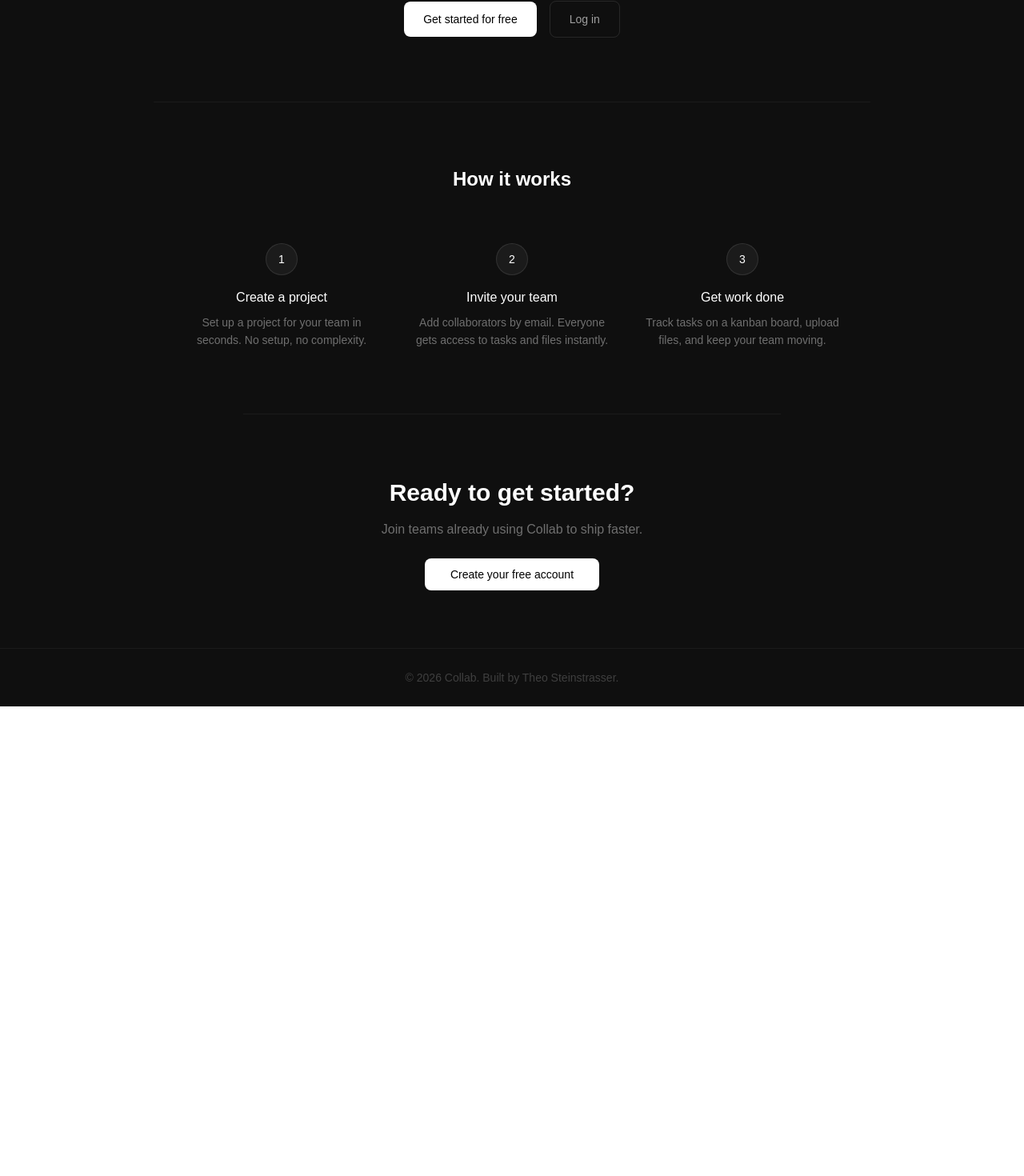
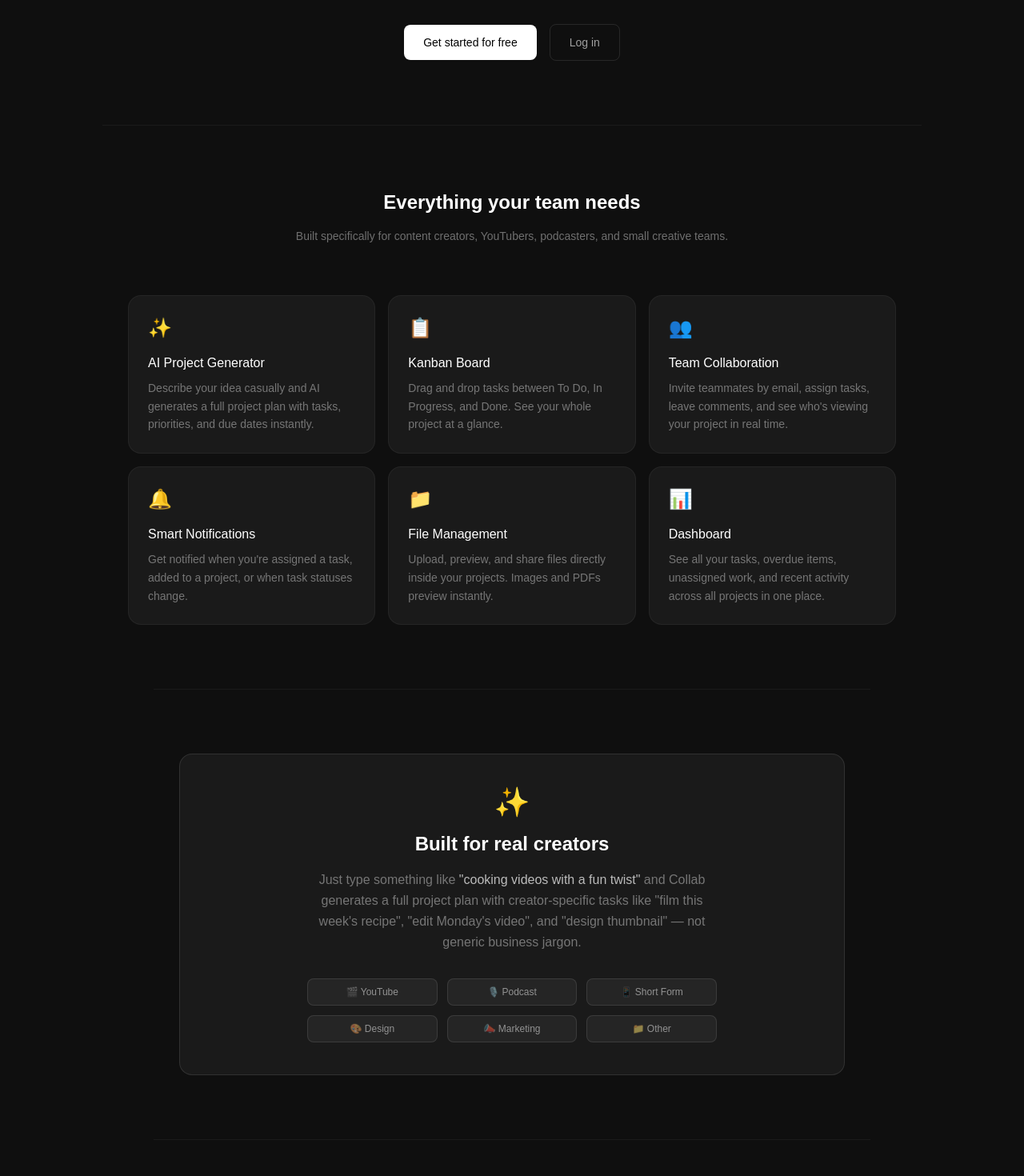
Before and after one commit to theothebest88434343/creator-collab-app, a Next.js app: page / in a window 1280 px wide. Shown: the part 507-1977 px from the top of the page at 80% size. Before the commit the page ends 1390 px from the top, so only its background shows below. Built offline with nearby package versions, Linux system fonts and the light colour scheme.

Commit message:
improve landing page

```diff
--- a/app/page.tsx
+++ b/app/page.tsx
@@ -12,7 +12,7 @@ export default function LandingPage() {
             Log in
           </Link>
           <Link href="/signup" className="rounded-lg bg-white text-black px-4 py-2 text-sm font-medium hover:bg-white/90 transition-colors">
-            Get started
+            Get started free
           </Link>
         </div>
       </nav>
@@ -20,14 +20,14 @@ export default function LandingPage() {
       {/* Hero */}
       <section className="max-w-4xl mx-auto px-8 pt-24 pb-20 text-center">
         <div className="inline-block bg-white/5 border border-white/10 rounded-full px-4 py-1.5 text-xs text-white/50 mb-8">
-          Built for creative teams
+          ✨ AI-powered project management for creators
         </div>
         <h1 className="text-5xl sm:text-6xl font-semibold tracking-tight leading-tight mb-6">
-          Your team's work,<br />
-          <span className="text-white/40">all in one place.</span>
+          Stop guessing.<br />
+          <span className="text-white/40">Start creating.</span>
         </h1>
         <p className="text-lg text-white/40 max-w-xl mx-auto mb-10 leading-relaxed">
-          Collab helps small creative teams manage projects, track tasks, share files, and stay in sync — without the complexity.
+          Collab helps content creators and small teams manage projects, track tasks, and stay in sync — with AI that actually understands your workflow.
         </p>
         <div className="flex items-center justify-center gap-4">
           <Link href="/signup" className="rounded-lg bg-white text-black px-6 py-3 text-sm font-medium hover:bg-white/90 transition-colors">
@@ -39,32 +39,89 @@ export default function LandingPage() {
         </div>
       </section>
 
+      {/* Features */}
+      <section className="max-w-5xl mx-auto px-8 py-20 border-t border-white/5">
+        <h2 className="text-2xl font-semibold text-center mb-4">Everything your team needs</h2>
+        <p className="text-white/40 text-center text-sm mb-16 max-w-xl mx-auto">Built specifically for content creators, YouTubers, podcasters, and small creative teams.</p>
+
+        <div className="grid grid-cols-1 sm:grid-cols-3 gap-4">
+          <div className="bg-[#1a1a1a] rounded-2xl border border-white/5 p-6">
+            <div className="text-2xl mb-4">✨</div>
+            <h3 className="font-medium text-white mb-2">AI Project Generator</h3>
+            <p className="text-sm text-white/40 leading-relaxed">Describe your idea casually and AI generates a full project plan with tasks, priorities, and due dates instantly.</p>
+          </div>
+          <div className="bg-[#1a1a1a] rounded-2xl border border-white/5 p-6">
+            <div className="text-2xl mb-4">📋</div>
+            <h3 className="font-medium text-white mb-2">Kanban Board</h3>
+            <p className="text-sm text-white/40 leading-relaxed">Drag and drop tasks between To Do, In Progress, and Done. See your whole project at a glance.</p>
+          </div>
+          <div className="bg-[#1a1a1a] rounded-2xl border border-white/5 p-6">
+            <div className="text-2xl mb-4">👥</div>
+            <h3 className="font-medium text-white mb-2">Team Collaboration</h3>
+            <p className="text-sm text-white/40 leading-relaxed">Invite teammates by email, assign tasks, leave comments, and see who's viewing your project in real time.</p>
+          </div>
+          <div className="bg-[#1a1a1a] rounded-2xl border border-white/5 p-6">
+            <div className="text-2xl mb-4">🔔</div>
+            <h3 className="font-medium text-white mb-2">Smart Notifications</h3>
+            <p className="text-sm text-white/40 leading-relaxed">Get notified when you're assigned a task, added to a project, or when task statuses change.</p>
+          </div>
+          <div className="bg-[#1a1a1a] rounded-2xl border border-white/5 p-6">
+            <div className="text-2xl mb-4">📁</div>
+            <h3 className="font-medium text-white mb-2">File Management</h3>
+            <p className="text-sm text-white/40 leading-relaxed">Upload, preview, and share files directly inside your projects. Images and PDFs preview instantly.</p>
+          </div>
+          <div className="bg-[#1a1a1a] rounded-2xl border border-white/5 p-6">
+            <div className="text-2xl mb-4">📊</div>
+            <h3 className="font-medium text-white mb-2">Dashboard</h3>
+            <p className="text-sm text-white/40 leading-relaxed">See all your tasks, overdue items, unassigned work, and recent activity across all projects in one place.</p>
+          </div>
+        </div>
+      </section>
+
+      {/* AI highlight */}
+      <section className="max-w-4xl mx-auto px-8 py-20 border-t border-white/5">
+        <div className="bg-[#1a1a1a] rounded-2xl border border-white/10 p-10 text-center">
+          <div className="text-4xl mb-4">✨</div>
+          <h2 className="text-2xl font-semibold mb-4">Built for real creators</h2>
+          <p className="text-white/40 max-w-lg mx-auto mb-8 leading-relaxed">
+            Just type something like <span className="text-white/70">"cooking videos with a fun twist"</span> and Collab generates a full project plan with creator-specific tasks like "film this week's recipe", "edit Monday's video", and "design thumbnail" — not generic business jargon.
+          </p>
+          <div className="grid grid-cols-1 sm:grid-cols-3 gap-3 max-w-lg mx-auto">
+            {['🎬 YouTube', '🎙️ Podcast', '📱 Short Form', '🎨 Design', '📣 Marketing', '📁 Other'].map(cat => (
+              <div key={cat} className="bg-white/5 border border-white/10 rounded-lg px-3 py-2 text-xs text-white/50">
+                {cat}
+              </div>
+            ))}
+          </div>
+        </div>
+      </section>
+
       {/* How it works */}
       <section className="max-w-4xl mx-auto px-8 py-20 border-t border-white/5">
-        <h2 className="text-2xl font-semibold text-center mb-16">How it works</h2>
+        <h2 className="text-2xl font-semibold text-center mb-16">Get started in 3 steps</h2>
         <div className="grid grid-cols-1 sm:grid-cols-3 gap-8">
           <div className="text-center">
             <div className="w-10 h-10 rounded-full bg-white/5 border border-white/10 flex items-center justify-center text-sm font-medium mx-auto mb-4">1</div>
-            <h3 className="font-medium text-white mb-2">Create a project</h3>
-            <p className="text-sm text-white/40 leading-relaxed">Set up a project for your team in seconds. No setup, no complexity.</p>
+            <h3 className="font-medium text-white mb-2">Describe your idea</h3>
+            <p className="text-sm text-white/40 leading-relaxed">Type your project idea casually. AI generates a complete plan with tasks and due dates tailored to your niche.</p>
           </div>
           <div className="text-center">
             <div className="w-10 h-10 rounded-full bg-white/5 border border-white/10 flex items-center justify-center text-sm font-medium mx-auto mb-4">2</div>
             <h3 className="font-medium text-white mb-2">Invite your team</h3>
-            <p className="text-sm text-white/40 leading-relaxed">Add collaborators by email. Everyone gets access to tasks and files instantly.</p>
+            <p className="text-sm text-white/40 leading-relaxed">Add collaborators by email. Everyone gets access to tasks, files, and real-time updates instantly.</p>
           </div>
           <div className="text-center">
             <div className="w-10 h-10 rounded-full bg-white/5 border border-white/10 flex items-center justify-center text-sm font-medium mx-auto mb-4">3</div>
             <h3 className="font-medium text-white mb-2">Get work done</h3>
-            <p className="text-sm text-white/40 leading-relaxed">Track tasks on a kanban board, upload files, and keep your team moving.</p>
+            <p className="text-sm text-white/40 leading-relaxed">Track tasks on a kanban board, upload files, comment on tasks, and keep your team moving.</p>
           </div>
         </div>
       </section>
 
       {/* CTA */}
       <section className="max-w-2xl mx-auto px-8 py-20 text-center border-t border-white/5">
-        <h2 className="text-3xl font-semibold mb-4">Ready to get started?</h2>
-        <p className="text-white/40 mb-8">Join teams already using Collab to ship faster.</p>
+        <h2 className="text-3xl font-semibold mb-4">Ready to get organized?</h2>
+        <p className="text-white/40 mb-8">Join creators already using Collab to manage their projects smarter.</p>
         <Link href="/signup" className="rounded-lg bg-white text-black px-8 py-3 text-sm font-medium hover:bg-white/90 transition-colors">
           Create your free account
         </Link>
```
